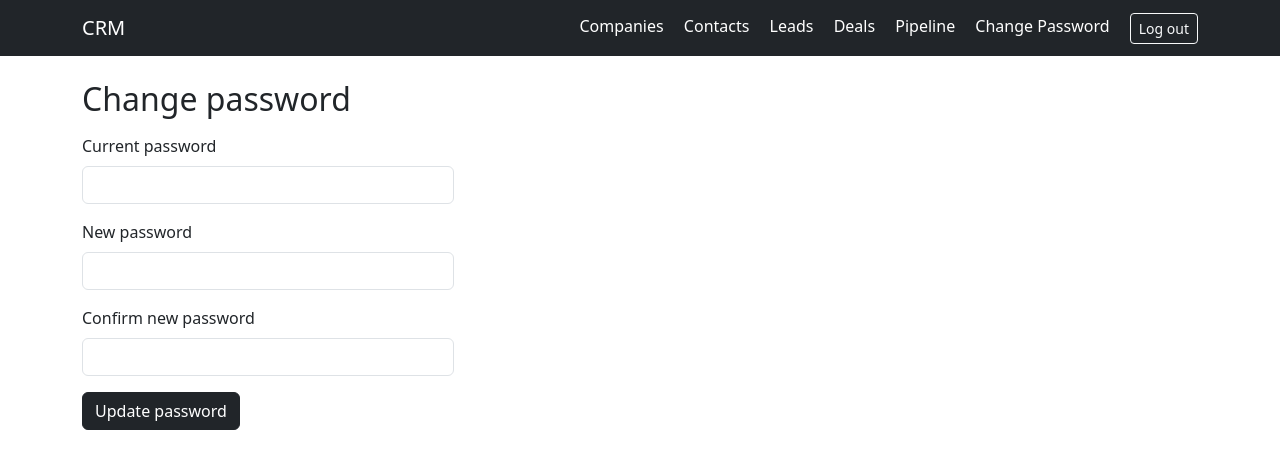
After one commit to IsuriAngelica/CRM-Project, a Flask app: page /change-password in a window 1280 px wide. The commit adds this page. Shown: the top 469 px of the page. Run offline with Flask 3, Linux system fonts and the light colour scheme; the visitor is signed in with stand-in values (Sample User, id 1).

Commit message:
Add missing change_password.html template

```diff
--- a/templates/base.html
+++ b/templates/base.html
@@ -10,7 +10,8 @@
     <div class="container">
       <span class="navbar-brand">CRM</span>
       {% if current_user.is_authenticated %}
-        <a href="{{ url_for('companies') }}" class="text-white text-decoration-none">Companies</a>
+        <div>
+          <a href="{{ url_for('companies') }}" class="text-white text-decoration-none ms-3">Companies</a>
           <a href="{{ url_for('contacts') }}" class="text-white text-decoration-none ms-3">Contacts</a>
           <a href="{{ url_for('leads') }}" class="text-white text-decoration-none ms-3">Leads</a>
           <a href="{{ url_for('deals') }}" class="text-white text-decoration-none ms-3">Deals</a>
@@ -19,7 +20,9 @@
             <a href="{{ url_for('manage_stages') }}" class="text-white text-decoration-none ms-3">Stages</a>
             <a href="{{ url_for('users') }}" class="text-white text-decoration-none ms-3">Users</a>
           {% endif %}
-        <a href="{{ url_for('logout') }}" class="btn btn-outline-light btn-sm">Log out</a>
+          <a href="{{ url_for('change_password') }}" class="text-white text-decoration-none ms-3">Change Password</a>
+          <a href="{{ url_for('logout') }}" class="btn btn-outline-light btn-sm ms-3">Log out</a>
+        </div>
       {% endif %}
     </div>
   </nav>
--- /dev/null
+++ b/templates/change_password.html
@@ -0,0 +1,24 @@
+{% extends "base.html" %}
+{% block content %}
+<h2 class="mb-3">{{ "Set a new password" if forced else "Change password" }}</h2>
+{% if forced %}
+<div class="alert alert-warning">Your account was just created. You must set your own password before continuing.</div>
+{% endif %}
+<form method="POST" class="col-md-4">
+  {% if not forced %}
+  <div class="mb-3">
+    <label class="form-label">Current password</label>
+    <input type="password" name="current_password" class="form-control" required>
+  </div>
+  {% endif %}
+  <div class="mb-3">
+    <label class="form-label">New password</label>
+    <input type="password" name="new_password" class="form-control" required minlength="6">
+  </div>
+  <div class="mb-3">
+    <label class="form-label">Confirm new password</label>
+    <input type="password" name="confirm_password" class="form-control" required minlength="6">
+  </div>
+  <button type="submit" class="btn btn-dark">{{ "Set password" if forced else "Update password" }}</button>
+</form>
+{% endblock %}
```
Lines whose indentation alone changed are shown as unchanged.
